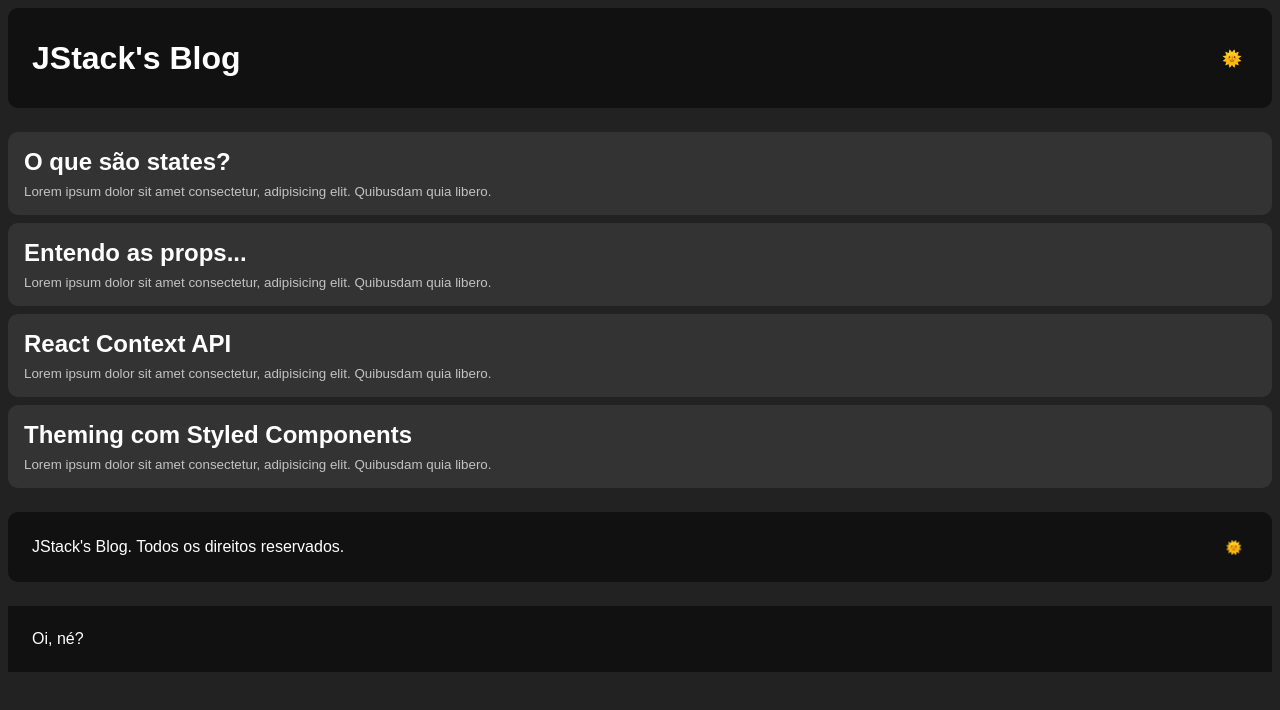
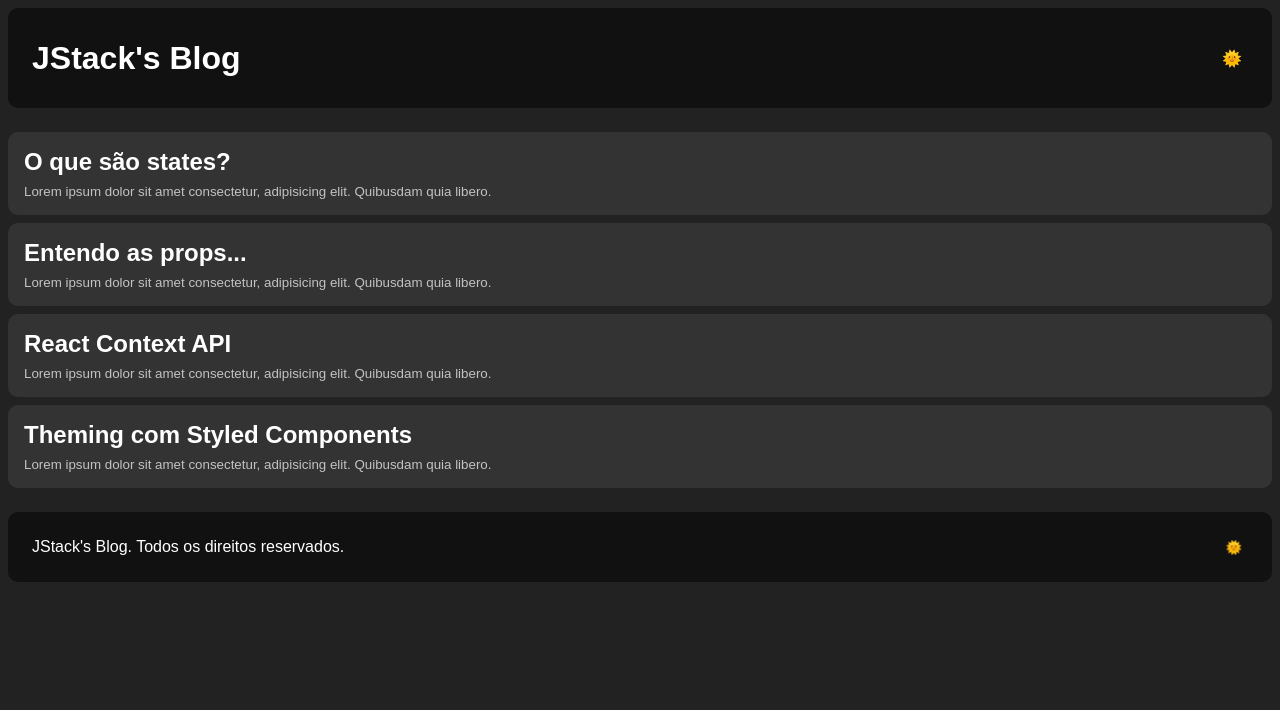
Before and after one commit to feliperocha93/fundamentals-react, a React app: page / in a window 1280 px wide. Shown: the top 710 px of the page. Built offline with nearby package versions, Linux system fonts and the light colour scheme.

Commit message:
challenge: save theme on local storage and use context api passing theme to footer and header

```diff
--- a/src/App.js
+++ b/src/App.js
@@ -1,4 +1,4 @@
-import React, { useState, useMemo } from 'react';
+import React, { useState, useMemo, useEffect, createContext } from 'react';
 import { ThemeProvider } from 'styled-components';
 
 import GlobalStyle from './styles/global';
@@ -6,8 +6,11 @@ import Layout from './components/Layout';
 
 import themes from './styles/themes';
 
+export const Context = createContext();
+
 function App() {
-  const [theme, setTheme] = useState('dark');
+
+  const [theme, setTheme] = useState(localStorage.getItem('theme') || 'dark');
 
   const currentTheme = useMemo(() => {
     return themes[theme] || themes.dark;
@@ -17,13 +20,17 @@ function App() {
     setTheme((prevState) => prevState === 'dark' ? 'light' : 'dark');
   };
 
+  useEffect(() => {
+    localStorage.setItem('theme', theme);
+    //TODO: Passar onToggleTheme e selectedTheme vie Context
+  }, [theme]);
+
   return (
     <ThemeProvider theme={currentTheme}>
-      <GlobalStyle />
-      <Layout
-        onToggleTheme={handleToggleTheme}
-        selectedTheme={theme}
-      />
+      <Context.Provider value={{ theme, handleToggleTheme }}>
+        <GlobalStyle />
+        <Layout />
+      </Context.Provider>
     </ThemeProvider>
   );
 };
--- a/src/components/Footer/index.js
+++ b/src/components/Footer/index.js
@@ -1,13 +1,18 @@
-import React from 'react';
+import React, { useContext } from 'react';
+
+import { Context } from '../../App';
 
 import { Container } from './styles';
 
-export default function Footer({ onToggleTheme, selectedTheme }) {
+
+export default function Footer() {
+const { theme, handleToggleTheme } = useContext(Context);
+
   return (
     <Container>
       <span>JStack's Blog. Todos os direitos reservados.</span>
-      <button type="button" onClick={onToggleTheme}>
-        {selectedTheme === 'dark' ? '🌞' : '🌚'}
+      <button type="button" onClick={handleToggleTheme}>
+        {theme === 'dark' ? '🌞' : '🌚'}
       </button>
     </Container>
   );
--- a/src/components/Header/index.js
+++ b/src/components/Header/index.js
@@ -1,13 +1,18 @@
-import React from 'react';
+import React, { useContext } from 'react';
+
+import { Context } from '../../App';
 
 import { Container } from './styles';
 
-export default function Header({ onToggleTheme, selectedTheme }) {
+
+export default function Header() {
+const { theme, handleToggleTheme } = useContext(Context);
+
   return (
     <Container>
       <h1>JStack's Blog</h1>
-      <button type="button" onClick={onToggleTheme}>
-        {selectedTheme === 'dark' ? '🌞' : '🌚'}
+      <button type="button" onClick={handleToggleTheme}>
+        {theme === 'dark' ? '🌞' : '🌚'}
       </button>
     </Container>
   );
--- a/src/components/Layout/index.js
+++ b/src/components/Layout/index.js
@@ -1,35 +1,15 @@
 import React from 'react';
-import { useTheme } from 'styled-components';
 
 import Header from '../Header';
 import PostsList from '../PostsList';
 import Footer from '../Footer';
 
-export default function Layout({
-  onToggleTheme, selectedTheme
-}) {
-  const theme = useTheme();
-
+export default function Layout() {
   return (
     <>
-      <Header
-        onToggleTheme={onToggleTheme}
-        selectedTheme={selectedTheme}
-      />
+      <Header />
       <PostsList />
-      <Footer
-        onToggleTheme={onToggleTheme}
-        selectedTheme={selectedTheme}
-      />
-      <div
-        style={{
-          marginTop: 24,
-          backgroundColor: theme.footerBackgroundColor,
-          padding: 24,
-        }}
-      >
-        Oi, né?
-      </div>
+      <Footer />
     </>
   );
 }
```
Also changed, not shown: 1 other file (tests, documents, lock files or other folders).
